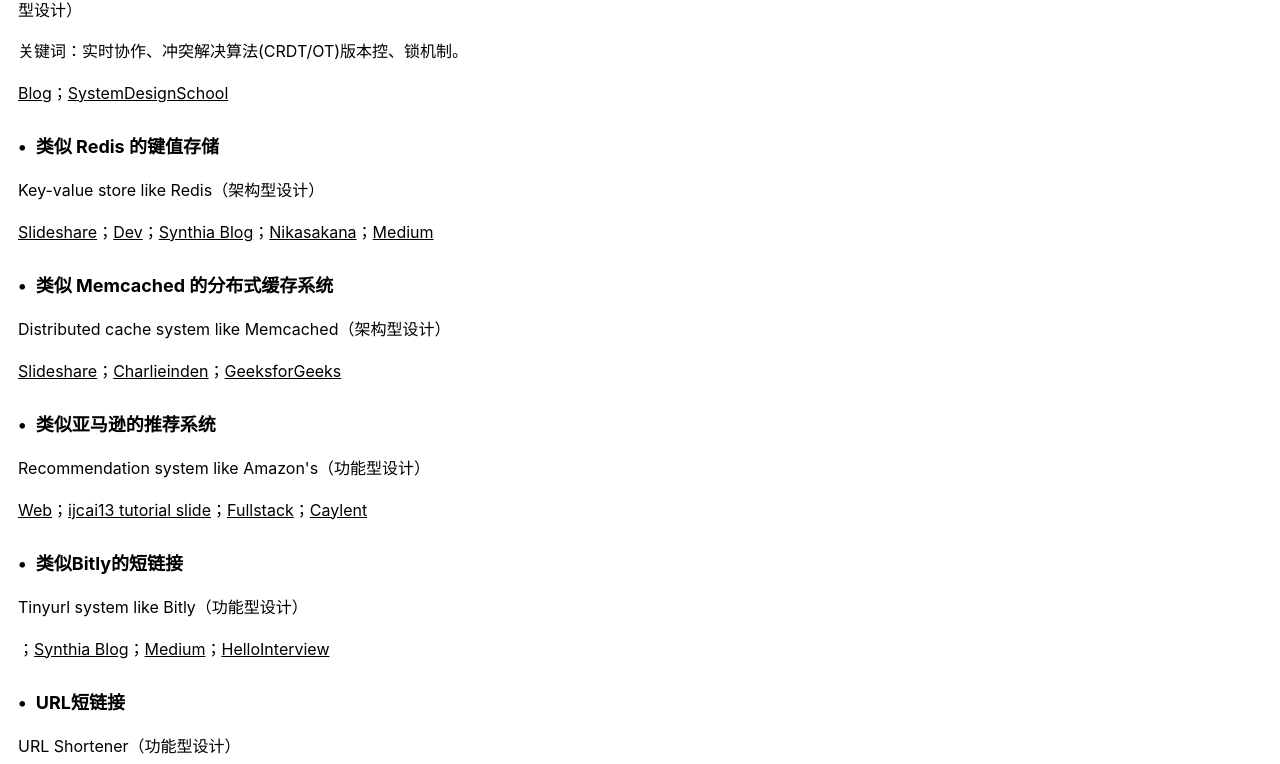
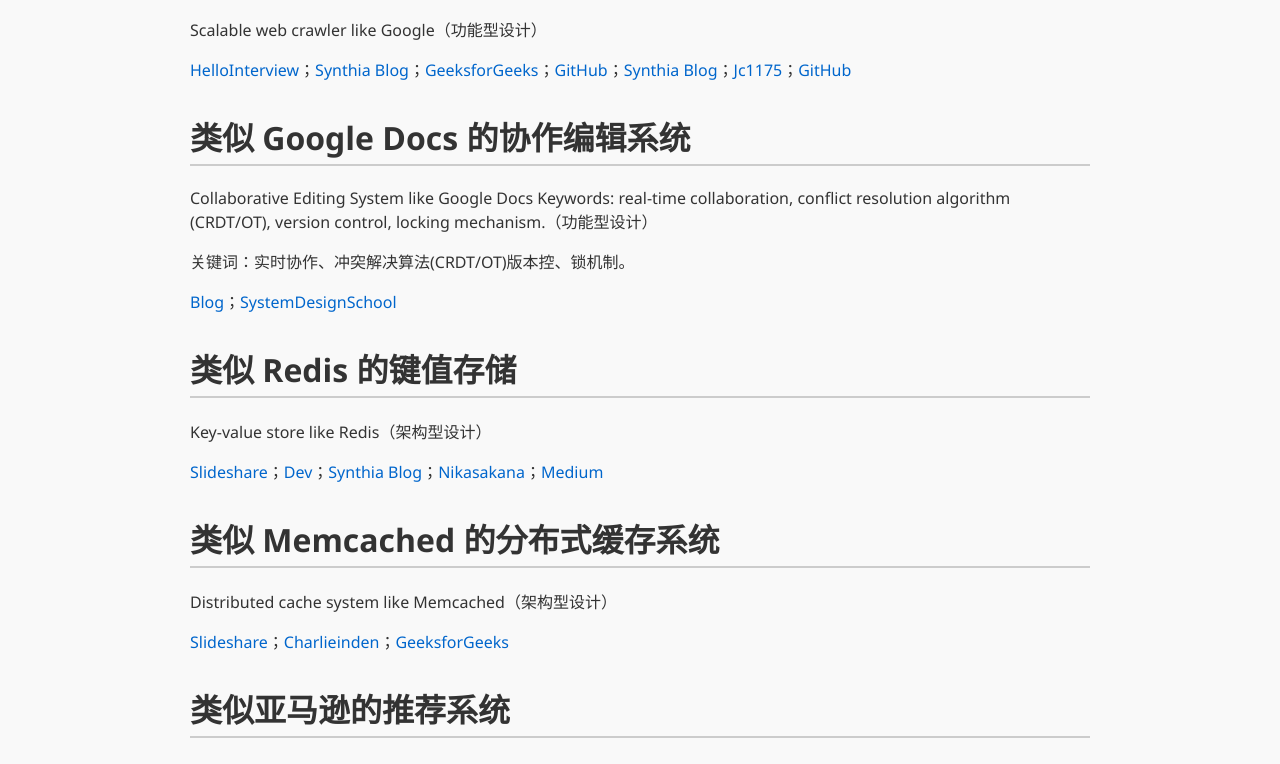
Before and after one commit to Synthia-Li/Synthia-Li.github.io, a plain HTML site: page index.html in a window 1280 px wide. Shown: the part 618-1382 px from the top of the page. Drawn offline with Linux system fonts and the light colour scheme.

Commit message:
index update

```diff
--- a/index.html
+++ b/index.html
@@ -1,40 +1,45 @@
 <!DOCTYPE html>
-<html>
+<html lang="en">
 <head>
-  <meta charset="UTF-8">
-  <title>System Design Cases</title>
+  <meta charset="UTF-8" />
+  <meta name="viewport" content="width=device-width, initial-scale=1.0"/>
+  <title>My System Design Index</title>
   <style>
     body {
-      font-size: 16px;
-      line-height: 1.6;
-      font-family: -apple-system, BlinkMacSystemFont, "Segoe UI", Roboto, "Helvetica Neue", Arial, sans-serif;
-      color: #000;
-      padding: 10px;
+      font-family: 'Segoe UI', Tahoma, Geneva, Verdana, sans-serif;
+      max-width: 900px;
+      margin: 3rem auto;
+      padding: 1rem;
+      background-color: #f9f9f9;
+      color: #333;
     }
-
     h1 {
-      font-size: 18px;
-      font-weight: 700;
-      margin-top: 1.5em;
+      font-size: 2rem;
+      border-bottom: 2px solid #ccc;
+      padding-bottom: 0.3rem;
+      margin-top: 2rem;
     }
-
-    h1::before {
-      content: "• ";
-      color: black;
-      margin-right: 5px;
+    h2 {
+      font-size: 1.5rem;
+      margin-top: 1.5rem;
+      color: #555;
     }
-
-    p, a {
-      font-size: 16px;
-      font-family: inherit;
-      color: inherit;
+    ul {
+      list-style-type: disc;
+      padding-left: 1.5rem;
     }
-
+    li {
+      margin: 0.3rem 0;
+    }
     a {
+      text-decoration: none;
+      color: #0066cc;
+    }
+    a:hover {
       text-decoration: underline;
-      font-weight: normal;
     }
   </style>
+
 
 </head>
 <body>
```
